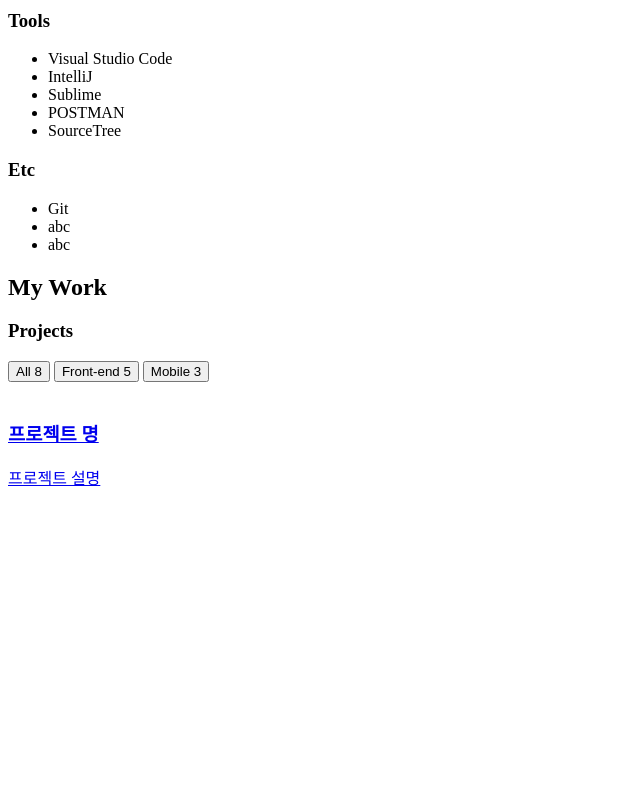
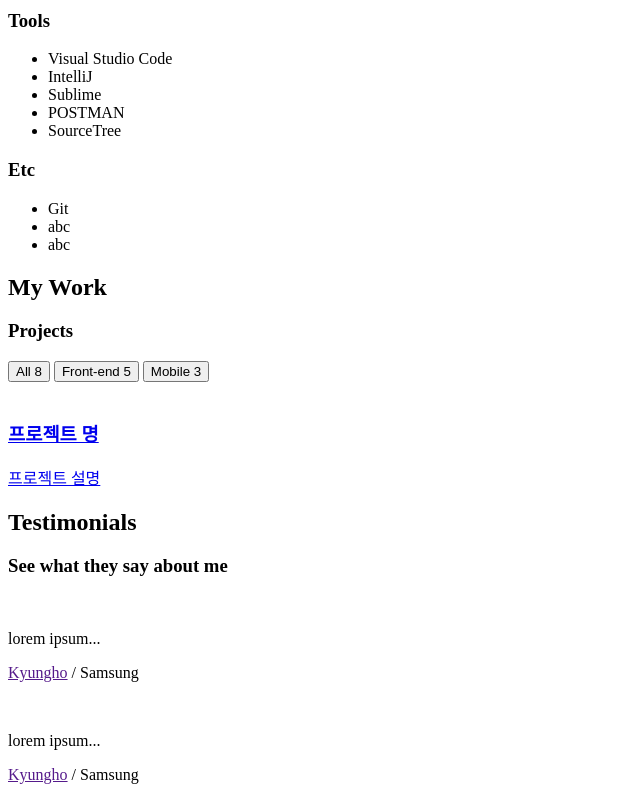
Before and after one commit to kyungho-dev/css_portfolio_practice, a plain HTML site: page index.html in a window 1280 px wide. Shown: the part 976-1776 px from the top of the page, without its empty margins (0-640 px from the left). Before the commit the page ends 1473 px from the top, so only its background shows below. Drawn offline with Linux system fonts and the light colour scheme.

Commit message:
#html : testimonials 추가

```diff
--- a/index.html
+++ b/index.html
@@ -260,7 +260,30 @@
     </div>
   </section>
   <!-- Testimonials -->
-  <section id="testimonials"></section>
+  <section id="testimonials">
+    <h1>Testimonials</h1>
+    <h3>See what they say about me</h3>
+    <div class="testimonials">
+      <div class="testimonial">
+        <img src="" alt="" class="testimonial__avatar">
+        <div class="testimonal__speech-bubble">
+          <p>lorem ipsum...</p>
+          <p class="name">
+            <a href="">Kyungho</a> / Samsung
+          </p>
+        </div>
+      </div>
+      <div class="testimonial">
+        <img src="" alt="" class="testimonial__avatar">
+        <div class="testimonal__speech-bubble">
+          <p>lorem ipsum...</p>
+          <p class="name">
+            <a href="">Kyungho</a> / Samsung
+          </p>
+        </div>
+      </div>
+    </div>
+  </section>
   <!-- Contact -->
   <section id="contact"></section>
 
```
